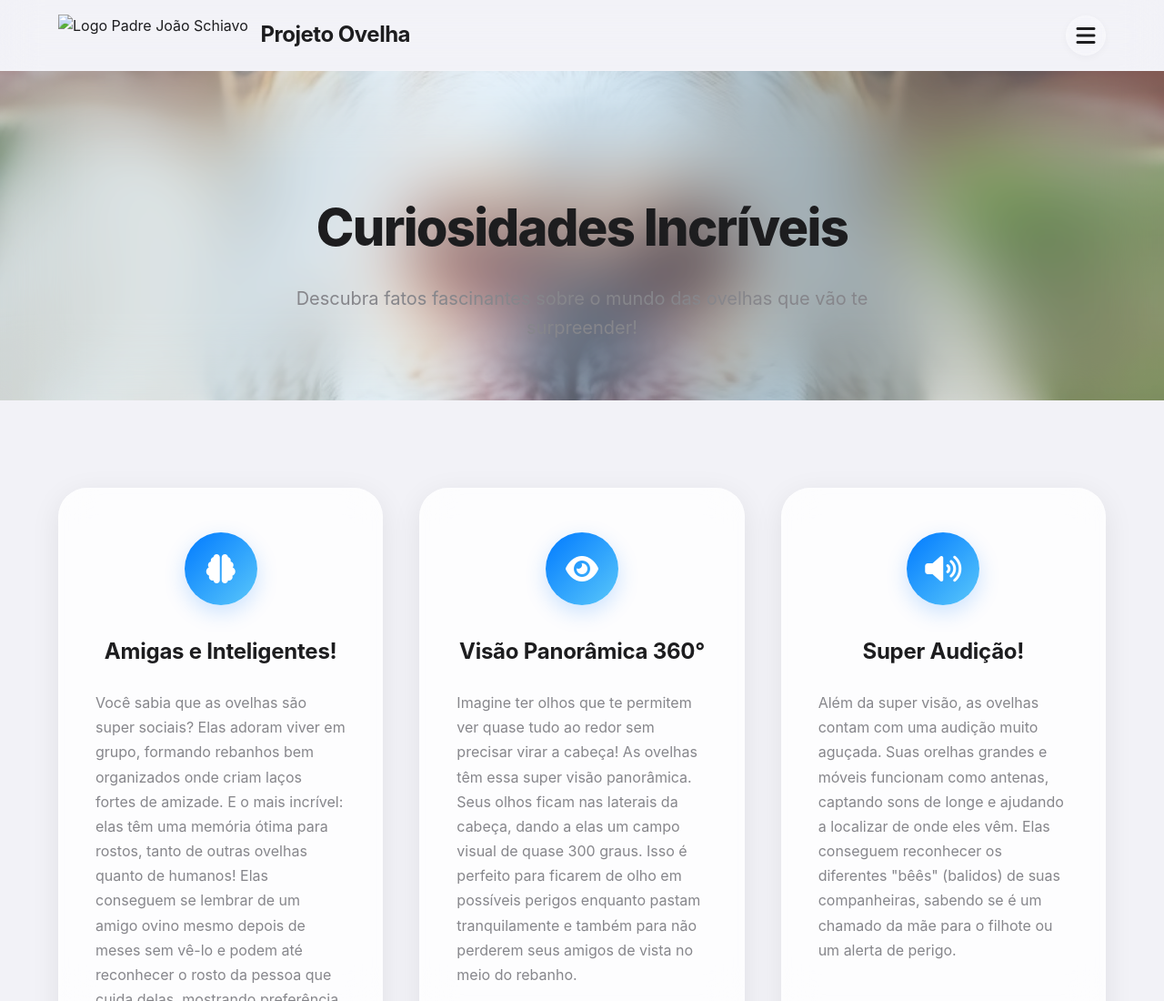
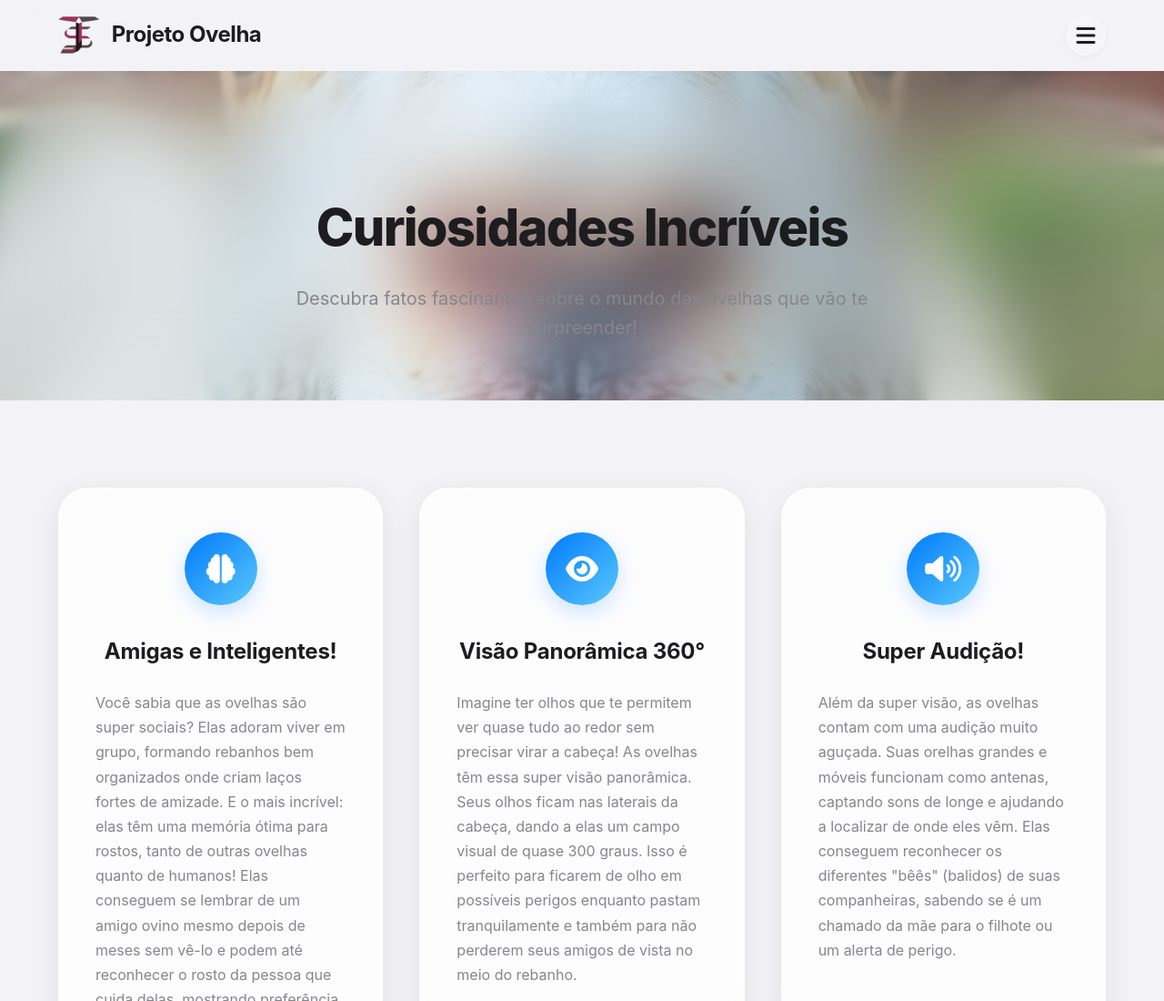
Before and after one commit to S4CodeWorks/projeto-ovelha-3.0.0, a plain HTML site: page curiosidades.html in a window 1280 px wide. Shown: the top 1100 px of the page at 91% size. Drawn offline with Linux system fonts and the light colour scheme; the site is published under a folder, as on GitHub Pages, so addresses that start at the root find nothing.

Commit message:
Update curiosidades.html

```diff
--- a/curiosidades.html
+++ b/curiosidades.html
@@ -16,7 +16,7 @@
     <header class="header">
         <nav class="navbar">
             <div class="logo-container">
-                <img src="/joaoschiavo.png" alt="Logo Padre João Schiavo" class="school-logo">
+                <img src="joaoschiavo.png" alt="Logo Padre João Schiavo" class="school-logo">
                 <h1>Projeto Ovelha</h1>
             </div>
             <div class="menu-toggle">
```
